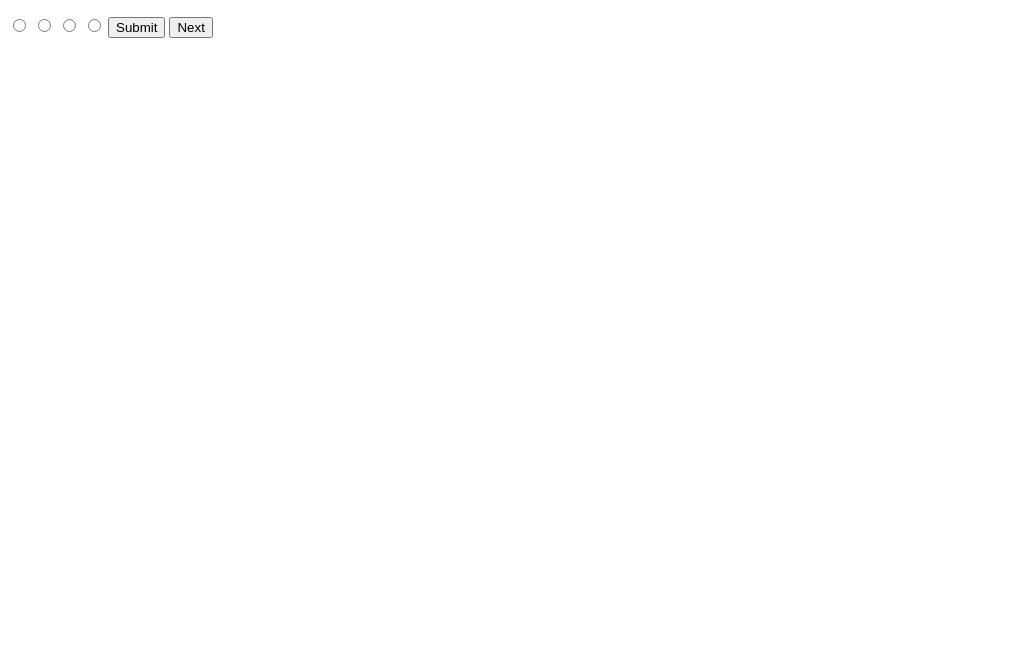
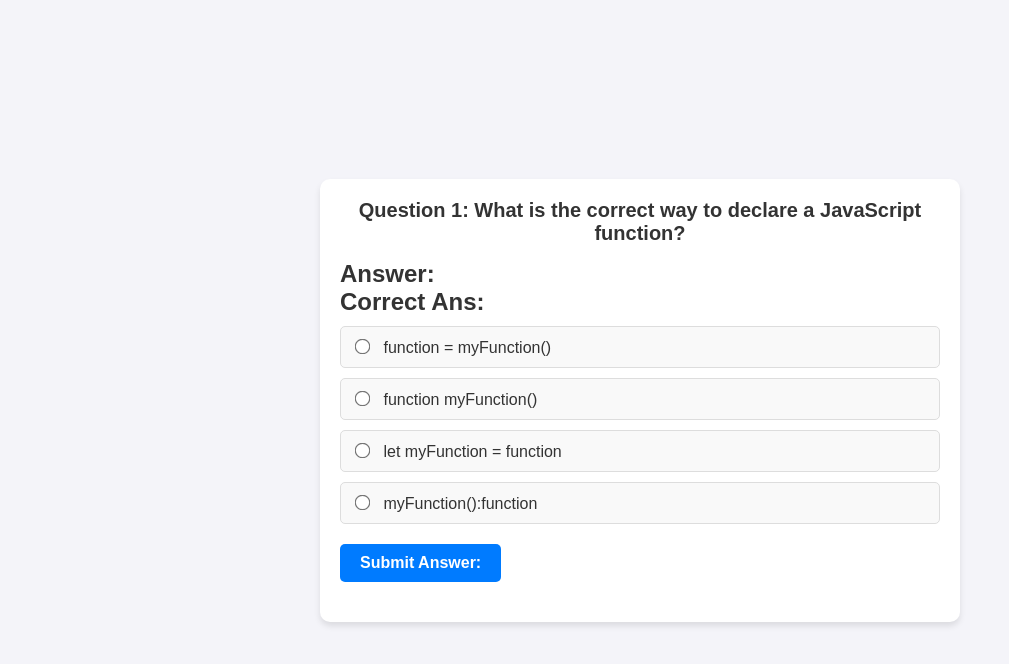
Before and after one commit to Satyampyasi/Html-Coding, a plain HTML site: page wrok_html/JAVAscript/Quiz_Api/index.html in a window 1280 px wide. Shown: the whole page, without its empty margins (0-1009 px from the left). Drawn offline with Linux system fonts and the light colour scheme.

Commit message:
Java_script

```diff
--- a/wrok_html/JAVAscript/Quiz_Api/QuizQuestion.json
+++ b/wrok_html/JAVAscript/Quiz_Api/QuizQuestion.json
@@ -1,38 +1,204 @@
 {
      "quiz": [
          {
-               "queastion":"What is a correct sysntax to print in console in js?",
-                "options":[
-                    "print('Hello World!')",
-                     "echo('Hello World!')",
-                    "console.log('Hello World!')",
-                    "log.console('Hello World!')"
-
+             "question": "What is the correct way to declare a JavaScript function?",
+             "options": [
+                 "function = myFunction()",
+                 "function myFunction()",
+                 "let myFunction = function",
+                 "myFunction():function"
              ],
-                "correct_option": "console.log('Hello World!')"
-
+             "correct_option": "function myFunction()"
          },
          {
-              "queastion":"use to define variable in js?",
-              "options":[
-               "let",
-               "var",
-               "const",
+             "question": "Which method is used to remove the last element of an array in JavaScript?",
+             "options": [
+                 "pop()",
+                 "shift()",
+                 "removeLast()",
+                 "delete()"
+             ],
+             "correct_option": "pop()"
+         },
+         {
+             "question": "How do you write an IF statement in JavaScript?",
+             "options": [
+                 "if i == 5 then",
+                 "if (i == 5)",
+                 "if i = 5",
+                 "if (i === 5) then"
+             ],
+             "correct_option": "if (i == 5)"
+         },
+         {
+             "question": "How can you add a comment in JavaScript?",
+             "options": [
+                 "// This is a comment",
+                 "/* This is a comment */",
+                 "<!-- This is a comment -->",
+                 "Both // and /* */"
+             ],
+             "correct_option": "Both // and /* */"
+         },
+         {
+             "question": "Which method converts a JSON object to a string?",
+             "options": [
+                 "JSON.stringify()",
+                 "JSON.parse()",
+                 "JSON.toString()",
+                 "JSON.convert()"
+             ],
+             "correct_option": "JSON.stringify()"
+         },
+         {
+             "question": "Which of the following is not a reserved keyword in JavaScript?",
+             "options": [
+                 "interface",
+                 "throws",
+                 "program",
+                 "enum"
+             ],
+             "correct_option": "program"
+         },
+         {
+             "question": "What is the output of 3 + 2 + '7' in JavaScript?",
+             "options": [
+                 "12",
+                 "57",
+                 "NaN",
+                 "TypeError"
+             ],
+             "correct_option": "57"
+         },
+         {
+             "question": "Which operator is used to assign a value to a variable in JavaScript?",
+             "options": [
+                 "=",
+                 "==",
+                 "===",
+                 "!="
+             ],
+             "correct_option": "="
+         },
+         {
+             "question": "What does `typeof` operator return for an array in JavaScript?",
+             "options": [
+                 "'array'",
+                 "'object'",
+                 "'list'",
+                 "'undefined'"
+             ],
+             "correct_option": "'object'"
+         },
+         {
+             "question": "What is the correct way to check if a variable `x` is an array?",
+             "options": [
+                 "x instanceof Array",
+                 "Array.isArray(x)",
+                 "typeof x === 'array'",
+                 "Both x instanceof Array and Array.isArray(x)"
+             ],
+             "correct_option": "Both x instanceof Array and Array.isArray(x)"
+         },
+         {
+             "question": "Which method is used to join two or more arrays?",
+             "options": [
+                 "join()",
+                 "concat()",
+                 "combine()",
+                 "merge()"
+             ],
+             "correct_option": "concat()"
+         },
+         {
+             "question": "Which keyword is used to create a JavaScript class?",
+             "options": [
+                 "class",
+                 "function",
+                 "constructor",
+                 "new"
+             ],
+             "correct_option": "class"
+         },
+         {
+             "question": "What does the `isNaN()` function do?",
+             "options": [
+                 "Checks if a value is a number",
+                 "Checks if a value is not a number",
+                 "Converts a value to a number",
+                 "Returns true if a value is numeric"
+             ],
+             "correct_option": "Checks if a value is not a number"
+         },
+         {
+             "question": "Which of the following is not a primitive data type in JavaScript?",
+             "options": [
+                 "String",
+                 "Number",
+                 "Object",
+                 "Boolean"
+             ],
+             "correct_option": "Object"
+         },
+         {
+             "question": "What is the output of `typeof null` in JavaScript?",
+             "options": [
+                 "'null'",
+                 "'object'",
+                 "'undefined'",
+                 "'number'"
+             ],
+             "correct_option": "'object'"
+         },
+         {
+             "question": "Which method is used to find the index of an element in an array?",
+             "options": [
+                 "findIndex()",
+                 "indexOf()",
+                 "search()",
+                 "getIndex()"
+             ],
+             "correct_option": "indexOf()"
+         },
+         {
+             "question": "Which JavaScript function is used to delay code execution?",
+             "options": [
+                 "setTimeout()",
+                 "setInterval()",
+                 "wait()",
+                 "delay()"
+             ],
+             "correct_option": "setTimeout()"
+         },
+         {
+             "question": "Which of the following is a falsy value in JavaScript?",
+             "options": [
+                 "0",
+                 "null",
+                 "undefined",
                  "All of the above"
              ],
-              "correct_option":"All of the above"
+             "correct_option": "All of the above"
          },
          {
-               "queastion":"Which is a example of js array",
-               "options":[
-                    "[1, 2, 3]",
-                    "{1, 2, 3}",
-                    "(1, 2, 3)",
-                    "<1, 2, 3>"
+             "question": "Which method is used to remove whitespace from both ends of a string?",
+             "options": [
+                 "trim()",
+                 "slice()",
+                 "cut()",
+                 "strip()"
              ],
-               "correct_option":"[1, 2, 3]"
+             "correct_option": "trim()"
+         },
+         {
+             "question": "How do you declare a constant in JavaScript?",
+             "options": [
+                 "let constName",
+                 "var constName",
+                 "const constName",
+                 "constant constName"
+             ],
+             "correct_option": "const constName"
          }
-
      ]
-
  }
--- a/wrok_html/JAVAscript/Quiz_Api/index.html
+++ b/wrok_html/JAVAscript/Quiz_Api/index.html
@@ -3,31 +3,41 @@
 <head>
      <meta charset="UTF-8">
      <meta name="viewport" content="width=device-width, initial-scale=1.0">
-     <title>Document</title>
+     <title>Quiz Application</title>
      <link rel="stylesheet" href="style.css">
 </head>
 <body>
-     <div class="container">
-      <p class="ques"></p>
-       <form>
-          <div class="arrang">
-          <label for="html" class="op1"></label>
-          <input type="radio" id="html" name="quiz">
+     <div class="main">
+          <div class="Qus">Click on Question to start Quiz</div>
+          <div class="container">
+               <h2 id="first">Ans------------------------</h2>
+               <h2 id="secound">Correct Ans---------------</h2>
+               <h3 style="color: blue;" id="sahi"></h3>
+               <h4 style="color: red;" id="galat"></h4>
+               <label id="r1">
+                    <input type="radio" id="rd1" name="quiz">
+                    <span id="label1">Option 1</span>
+               </label>
+               <label id="r2">
+                    <input type="radio" id="rd2" name="quiz">
+                    <span id="label2">Option 2</span>
+               </label>
+               <label id="r3">
+                    <input type="radio" id="rd3" name="quiz">
+                    <span id="label3">Option 3</span>
+               </label>
+               <label id="r4">
+                    <input type="radio" id="rd4" name="quiz">
+                    <span id="label4">Option 4</span>
+               </label>
+          </div>
+          <div class="bottom">
+               <button class="btn">Submit Answer:</button>
+               <button class="next" style="display: none;">Question></button>
+               <h2 id="marks"></h2>
+          </div>
+     </div>
 
-          <label for="html2" class="op2"></label>
-          <input type="radio" id="html2"name="quiz">
-
-          <label for="html3" class="op3"></label>
-          <input type="radio" id="html3"name="quiz">
-
-          <label for="html4" class="op4"></label>
-          <input type="radio" id="html4"name="quiz">
-
-          <button class="btn" type="submit">Submit</button>
-          <button class="btn2" type="button">Next</button>
-         </div>
-       </form>
-     </div>
      <script src="script.js"></script>
 </body>
 </html>
--- a/wrok_html/JAVAscript/Quiz_Api/script.js
+++ b/wrok_html/JAVAscript/Quiz_Api/script.js
@@ -1,13 +1,98 @@
-let getinfo = async () => {
-  try {
-    const response = await fetch("QuizQuestion.json");
-    const data = await response.json();
-    console.log(data);
-  }
+let show = document.querySelector('.btn');
+let ans = document.querySelector('#first');
+let Qus = document.querySelector('.Qus');
+let sahi = document.getElementById('sahi');
+let galat = document.getElementById('galat');
+let correctAns = document.getElementById('secound');
+let number = document.getElementById('marks');
 
-  catch (error) {
-    console.error("Error fetching data:", error);
-  }
-}
+let currentQuestionIndex = 0;
+let quizData = [];
+let marks = 0;
 
-window.getinfo = getinfo;
+// Fetch quiz data and start quiz
+const loadQuizData = async () => {
+    try {
+        const response = await fetch("QuizQuestion.json");
+        quizData = await response.json();
+        nextqus(); // Start quiz with the first question
+    } catch (error) {
+        Qus.textContent = "Failed to load quiz data.";
+        console.error("Error fetching quiz data:", error);
+    }
+};
+
+// Submit answer and show feedback
+const getinfo = () => {
+    if (quizData.length === 0 || currentQuestionIndex === 0) {
+        ans.innerText = "Please start the quiz by clicking the 'Question>' button!";
+        return;
+    }
+
+    const correctAnswer = quizData.quiz[currentQuestionIndex - 1].correct_option;
+    const selectedOption = document.querySelector('input[type="radio"]:checked');
+
+    if (!selectedOption) {
+        ans.innerText = "Please select an answer!";
+        return;
+    }
+
+    ans.innerText = `Your Ans: ${selectedOption.nextElementSibling.textContent}`;
+    correctAns.innerText = `Correct Ans: ${correctAnswer}`;
+
+    if (selectedOption.value === correctAnswer) {
+        sahi.textContent = "You selected the right answer!";
+        galat.textContent = "";
+        marks += 3;
+    } else {
+        galat.textContent = "You selected the wrong answer!";
+        sahi.textContent = "";
+        marks -= 1;
+    }
+
+    // Show updated marks
+
+
+
+    // Automatically load the next question after 1 second
+    setTimeout(nextqus, 3000);
+};
+
+// Load next question or finish quiz
+const nextqus = () => {
+    if (currentQuestionIndex < quizData.quiz.length) {
+        const item = quizData.quiz[currentQuestionIndex];
+        Qus.textContent = `Question ${currentQuestionIndex + 1}: ${item.question}`;
+
+        document.getElementById('rd1').value = item.options[0];
+        document.getElementById('label1').textContent = item.options[0];
+
+        document.getElementById('rd2').value = item.options[1];
+        document.getElementById('label2').textContent = item.options[1];
+
+        document.getElementById('rd3').value = item.options[2];
+        document.getElementById('label3').textContent = item.options[2];
+
+        document.getElementById('rd4').value = item.options[3];
+        document.getElementById('label4').textContent = item.options[3];
+
+        currentQuestionIndex++;
+        ans.innerText = "Answer:";
+        correctAns.innerText = "Correct Ans:";
+        sahi.textContent = "";
+        galat.textContent = "";
+
+        // Uncheck radio buttons
+        document.querySelectorAll('input[type="radio"]').forEach((radio) => {
+            radio.checked = false;
+        });
+    } else {
+        Qus.textContent = "Quiz Complete!";
+        show.disabled = true;
+        number.innerText = `Your total marks: ${marks}`;
+    }
+};
+
+// Event listeners
+show.addEventListener('click', getinfo);
+window.addEventListener('load', loadQuizData);
--- a/wrok_html/JAVAscript/Quiz_Api/style.css
+++ b/wrok_html/JAVAscript/Quiz_Api/style.css
@@ -0,0 +1,124 @@
+
+body, h1, h2, h3, h4, h5, h6, p, ul, ol, li, button {
+     margin: 0;
+     padding: 0;
+     box-sizing: border-box;
+     font-family: Arial, sans-serif;
+ }
+
+
+ body {
+     background-color: #f4f4f9;
+     color: #333;
+     display: flex;
+     justify-content: center;
+     align-items: center;
+     height: 100vh;
+     padding: 10px;
+ }
+
+
+ .main {
+     background: #fff;
+     padding: 20px;
+     border-radius: 10px;
+     box-shadow: 0 4px 6px rgba(0, 0, 0, 0.1);
+     width: 100%;
+     max-width: 600px;
+ }
+
+
+ .Qus {
+     font-size: 20px;
+     font-weight: bold;
+     margin-bottom: 15px;
+     text-align: center;
+ }
+
+
+ .container {
+     margin-bottom: 20px;
+ }
+
+
+ label {
+     display: block;
+     margin: 10px 0;
+     padding: 10px;
+     border: 1px solid #ddd;
+     border-radius: 5px;
+     cursor: pointer;
+     background-color: #f9f9f9;
+     transition: background-color 0.3s, box-shadow 0.3s;
+ }
+
+ label:hover {
+     background-color: #f0f0f0;
+     box-shadow: 0 2px 4px rgba(0, 0, 0, 0.1);
+ }
+
+ input[type="radio"] {
+     margin-right: 10px;
+     transform: scale(1.2);
+ }
+
+
+ #sahi {
+     color: green;
+     font-size: 16px;
+     margin-top: 10px;
+ }
+
+ #galat {
+     color: red;
+     font-size: 16px;
+     margin-top: 10px;
+ }
+
+
+ button {
+     display: inline-block;
+     padding: 10px 20px;
+     font-size: 16px;
+     font-weight: bold;
+     color: white;
+     background-color: #007bff;
+     border: none;
+     border-radius: 5px;
+     cursor: pointer;
+     transition: background-color 0.3s;
+ }
+
+ button:hover {
+     background-color: #0056b3;
+ }
+
+ button:disabled {
+     background-color: #ccc;
+     cursor: not-allowed;
+ }
+
+
+ #marks {
+     font-size: 18px;
+     font-weight: bold;
+     text-align: center;
+     margin-top: 20px;
+     color: #444;
+ }
+
+
+ @media (max-width: 768px) {
+     .main {
+         width: 90%;
+     }
+
+     .Qus {
+         font-size: 18px;
+     }
+
+     button {
+         width: 100%;
+         margin-top: 10px;
+     }
+ }
```
Lines whose indentation alone changed are shown as unchanged.
